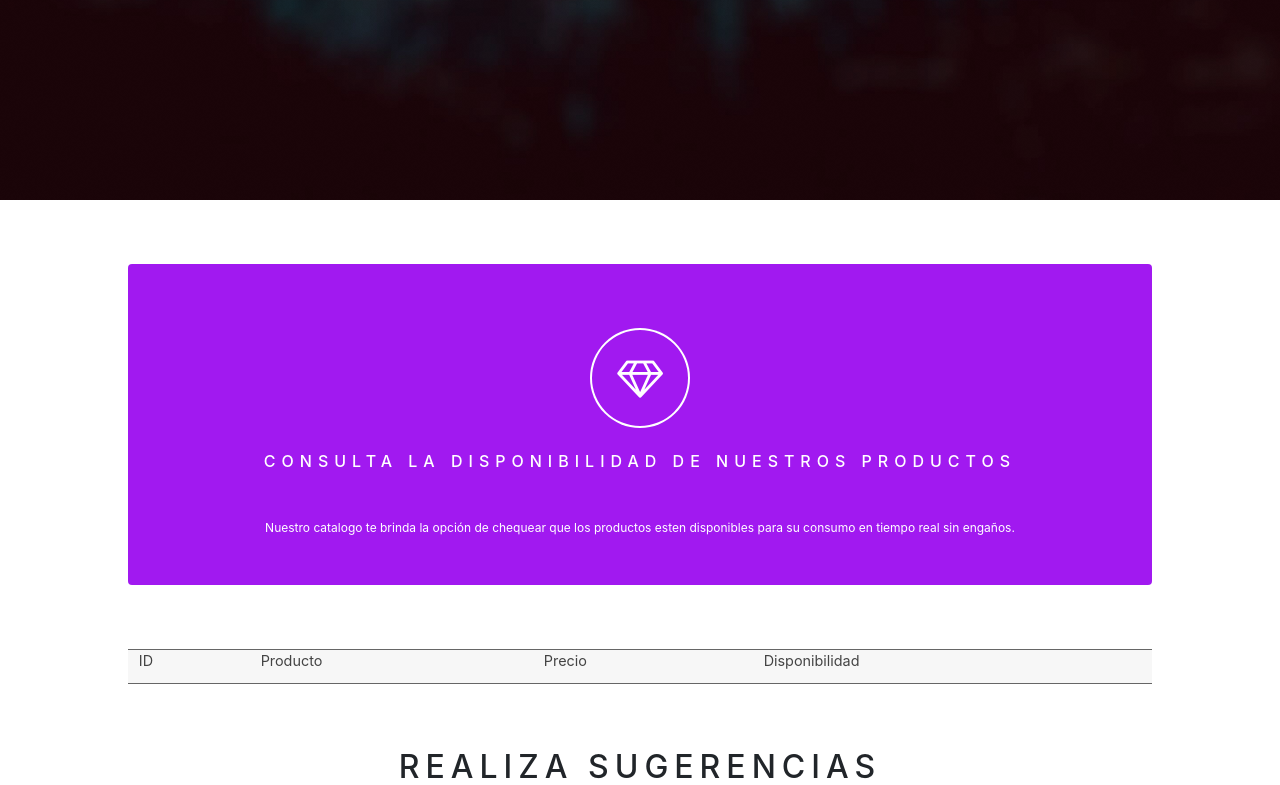
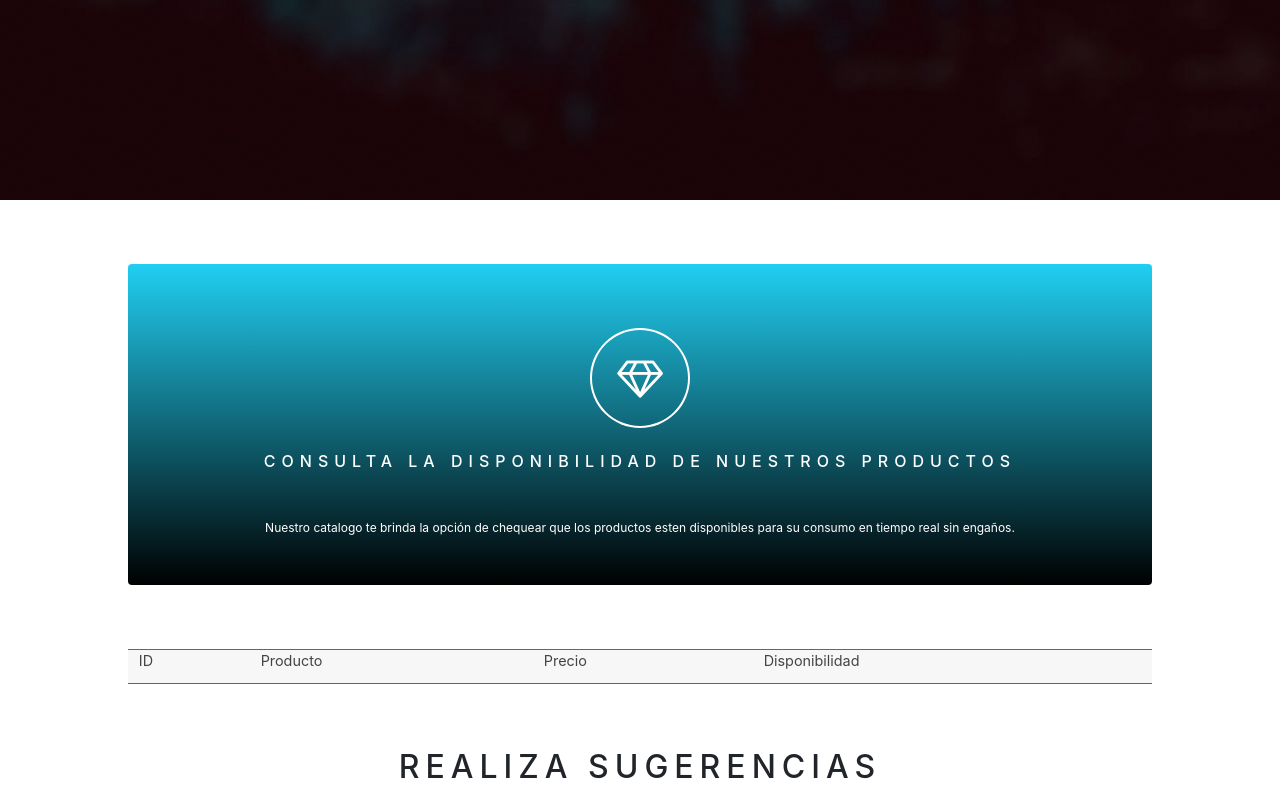
Before and after one commit to camsolutions/SCliente1, a plain HTML site: page index.html in a window 1280 px wide. Shown: the part 456-1241 px from the top of the page. Drawn offline with nearby package versions, Linux system fonts and the light colour scheme; no server answers.

Commit message:
Add files via upload

```diff
--- a/index.html
+++ b/index.html
@@ -52,9 +52,9 @@
 			<div id="wrapper" >
 
 				<!-- Banner -->
-					<section id="intro" class="main " style="background-color: rgba(151,0,239,0.9);">
+					<section id="intro" class="main " style="background:linear-gradient(#21cff2,black);">
 						<span class="icon fa-diamond major text-center"></span>
-						<h6 class="text-center" style="color: white;">Consulta la disponibilidad de nuestros productos</h6>
+						<h6 class="text-center" style="color: white; ">Consulta la disponibilidad de nuestros productos</h6>
 						<p class="text-center mt-5" style="font-size: 12px; color: white;">Nuestro catalogo te brinda la opción de	chequear que los productos esten disponibles para su consumo en tiempo real sin engaños.</p>
 
 					</section>
```
